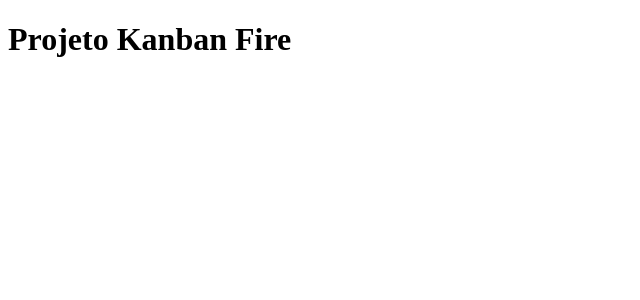
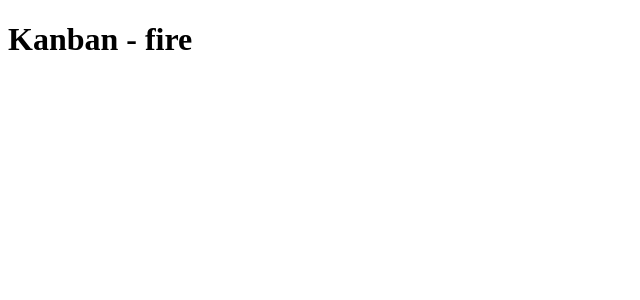
Before and after one commit to brunogalvao/kanban-fire, an Angular app: page / in a window 1280 px wide. Shown: the top 300 px of the page, without its empty margins (0-640 px from the left). Built offline with nearby package versions, Linux system fonts and the light colour scheme.

Commit message:
fix: texto inicial

```diff
--- a/src/app/app.component.html
+++ b/src/app/app.component.html
@@ -1 +1,3 @@
-<h1>Projeto Kanban Fire</h1>
+<div>
+  <h1>Kanban - fire</h1>
+</div>
```
